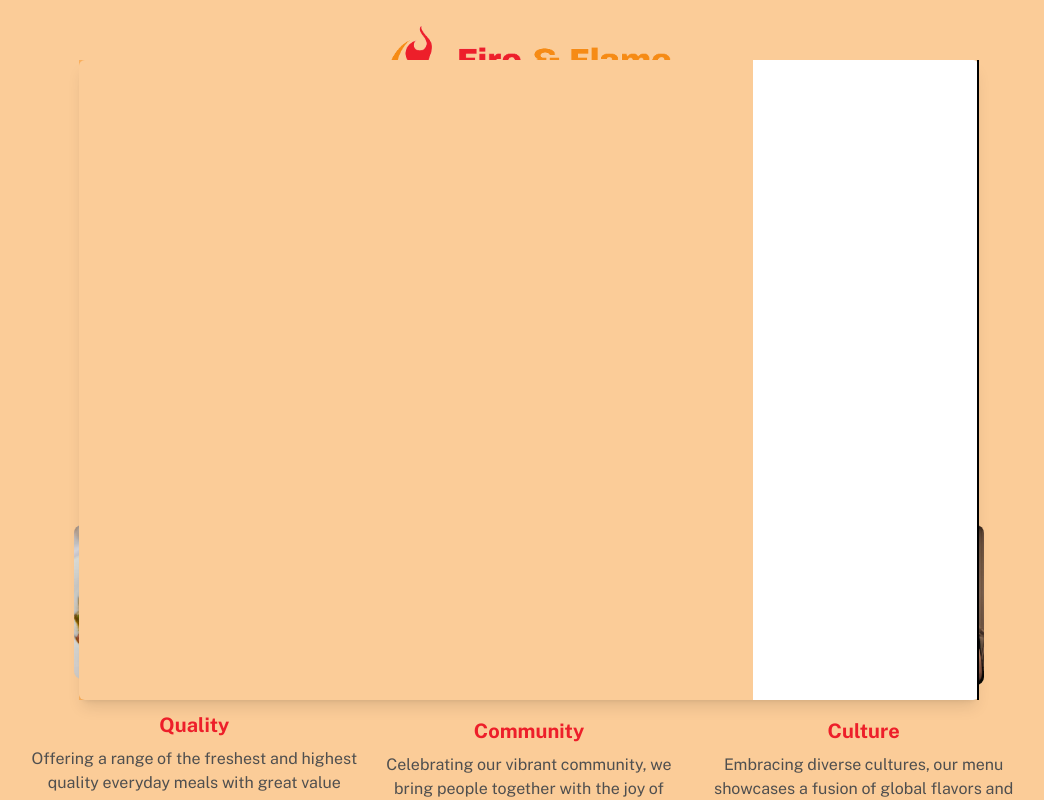
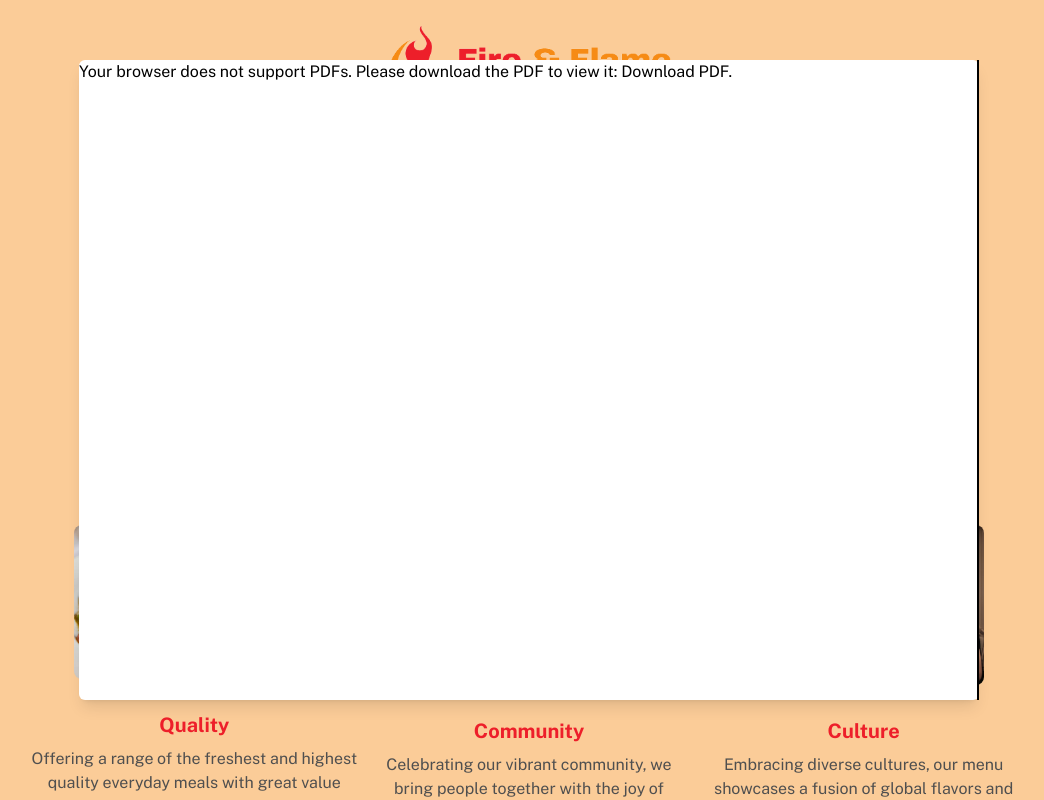
Before and after one commit to applyworldgroup/fireandflame, a Next.js app: page / in a window 1280 px wide. Both pictures are taken after a click on the button "FoodMenu". Shown: the top 800 px of the page, without its empty margins (111-1155 px from the left). Built offline with nearby package versions, Linux system fonts and the light colour scheme.

Commit message:
minor changes

```diff
--- a/src/components/foodMenu/FoodMenu.tsx
+++ b/src/components/foodMenu/FoodMenu.tsx
@@ -33,11 +33,14 @@ const FoodMenu: FC<FoodMenu> = ({}) => {
         <div className="fixed top-0 left-0 flex items-center justify-center h-[100vh] w-[100vw] z-30 pb-[5vh] modal">
           <div className="h-[80vh] w-[90vw] md:max-w-[900px] rounded-md flex flex-col md:flex-row shadow-lg bg-white">
             <div className="h-full w-full md:w-[100%] md:border-r-2">
-              <iframe
-                src={"assets/foodmenu.pdf"}
-                className="w-3/4 h-[80vh] "
+              <object
+                data="assets/foodmenu.pdf"
+                type="application/pdf"
+                className="w-full h-full"
                 style={{ border: 0 }}
-              ></iframe>
+              >
+                <p>Your browser does not support PDFs. Please download the PDF to view it: <a href="assets/foodmenu.pdf">Download PDF</a>.</p>
+              </object>
             </div>
           </div>
         </div>
```
